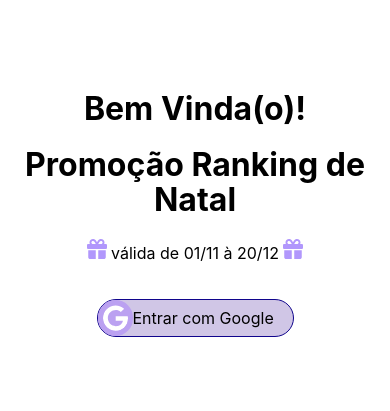
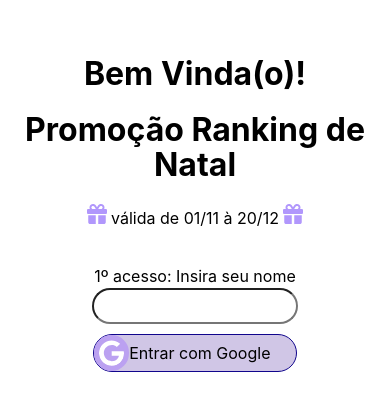
Before and after one commit to davi011205/rankingClientes, a React (Vite) app in the folder rankingDeClientes/: page / in a window 390 px wide. Shown: the part 219-630 px from the top of the page. Built offline with nearby package versions, Linux system fonts and the light colour scheme; no server answers.

Commit message:
alterações no login e tabela
usuario coloca o nome no login
tabela pode ser atualizada pelo usuario

```diff
--- a/rankingDeClientes/src/componentes/HomeCliente/home.css
+++ b/rankingDeClientes/src/componentes/HomeCliente/home.css
@@ -67,6 +67,18 @@
 
         table {
 
+            caption {
+                text-align: right;
+
+                svg {
+                    width: 20px;
+                    padding: 0;
+                }
+
+                svg:hover {
+                    animation: rotation linear 2s;
+                }
+            }
             tbody {
                 tr:nth-child(odd) {
                     background-color: var(--corHover);
@@ -90,3 +102,12 @@
         }
     }
 }
+
+@keyframes rotation {
+    0% {
+		transform: rotate(0);
+	}
+	100% {
+		transform: rotate(360deg);
+	}
+}
--- a/rankingDeClientes/src/componentes/HomeCliente/home.jsx
+++ b/rankingDeClientes/src/componentes/HomeCliente/home.jsx
@@ -11,6 +11,22 @@ const HomeCliente = () => {
   const [rankingClientes, setRankingClientes] = useState([]);
   const auth = getAuth();
   const navigate = useNavigate();
+
+  // Carregar e organizar ranking de todos os clientes
+  const fetchRankingClientes = async () => {
+    const clientesSnapshot = await getDocs(collection(db, 'clientes'));
+    const clientesData = clientesSnapshot.docs.map((doc) => {
+      const data = doc.data();
+      return {
+        nome: data.nome,
+        pontosTotais: data.pontosTotais || 0, // Usando o campo pontosTotais
+      };
+    });
+
+    // Ordena clientes por pontos em ordem decrescente
+    clientesData.sort((a, b) => b.pontosTotais - a.pontosTotais);
+    setRankingClientes(clientesData.slice(0, 10)); // Atualiza o estado com o ranking de clientes limitando a 10
+  };
 
 
   // Carregar histórico do cliente logado
@@ -44,22 +60,7 @@ const HomeCliente = () => {
 
   // Carregar e organizar ranking de todos os clientes
   useEffect(() => {
-    const fetchRankingClientes = async () => {
-      const clientesSnapshot = await getDocs(collection(db, 'clientes'));
-      const clientesData = clientesSnapshot.docs.map((doc) => {
-        const data = doc.data();
-        return {
-          nome: data.nome,
-          pontosTotais: data.pontosTotais || 0, // Usando o campo pontosTotais
-        };
-      });
-
-      // Ordena clientes por pontos em ordem decrescente
-      clientesData.sort((a, b) => b.pontosTotais - a.pontosTotais);
-      setRankingClientes(clientesData.slice(0, 10)); // Atualiza o estado com o ranking de clientes limitando a 10
-    };
-
-    fetchRankingClientes(); // Chama a função para buscar o ranking
+    fetchRankingClientes();
   }, []);
 
   const handleLogout = async () => {
@@ -116,6 +117,7 @@ const HomeCliente = () => {
         <div className="ranking">
           <h3>Ranking de Clientes</h3>
           <table>
+            <caption onClick={fetchRankingClientes}><svg xmlns="http://www.w3.org/2000/svg" viewBox="0 0 512 512"><path fill="#B197FC" d="M463.5 224l8.5 0c13.3 0 24-10.7 24-24l0-128c0-9.7-5.8-18.5-14.8-22.2s-19.3-1.7-26.2 5.2L413.4 96.6c-87.6-86.5-228.7-86.2-315.8 1c-87.5 87.5-87.5 229.3 0 316.8s229.3 87.5 316.8 0c12.5-12.5 12.5-32.8 0-45.3s-32.8-12.5-45.3 0c-62.5 62.5-163.8 62.5-226.3 0s-62.5-163.8 0-226.3c62.2-62.2 162.7-62.5 225.3-1L327 183c-6.9 6.9-8.9 17.2-5.2 26.2s12.5 14.8 22.2 14.8l119.5 0z"/></svg></caption>
             <thead>
               <tr>
                 <th>Posição</th>
--- a/rankingDeClientes/src/componentes/Login/login.css
+++ b/rankingDeClientes/src/componentes/Login/login.css
@@ -22,13 +22,42 @@
             }
         }
 
+        .login {
+            /* border: 2px solid red; */
+            display: flex;
+            flex-direction: column;
+            gap: 10px;
+            align-items: center;
+
+
+            .nomeCliente {
+                display: flex;
+                flex-direction: column;
+                align-items: center;
+                width: 100%;
+
+                label {
+                    width: 100%;
+                }
+
+                input {
+                    padding: 0 ;
+                    width: 100%;
+                    height: 2rem;
+                    background-color: var(--corFundo);
+                    color: var(--corTexto);
+                    border-radius: 20px;
+
+                }
+            }
+
             .button {
                 border: 1px solid var(--corDetalhes);
                 border-radius: 20px;
                 display: flex;
                 align-items: center;
                 background-color: var(--corHover);
-            width: 50%;
+                width: 100%;
                 cursor: pointer;
 
                 svg {
@@ -38,6 +67,6 @@
                     padding: 5px;
                 }
             }
-
         }
     }
+}
--- a/rankingDeClientes/src/componentes/Login/login.jsx
+++ b/rankingDeClientes/src/componentes/Login/login.jsx
@@ -1,7 +1,7 @@
 import React, { useState } from 'react';
 import { auth, db } from '../scripts/firebaseConfig'; // Certifique-se de importar o auth e db
 import { getAuth, signInWithPopup, GoogleAuthProvider } from 'firebase/auth';
-import { doc, setDoc, getDoc } from 'firebase/firestore'; // Importa funções do Firestore
+import { doc, setDoc, getDoc, updateDoc } from 'firebase/firestore'; // Importa funções do Firestore
 import { useNavigate } from 'react-router-dom';
 import './login.css';
 const emailAdm1 = import.meta.env.VITE_EMAIL_ADM1;
@@ -10,6 +10,7 @@ const emailAdm2 = import.meta.env.VITE_EMAIL_ADM2;
 const Login = () => {
   const navigate = useNavigate();
   const [error, setError] = useState('');
+  const [nome, setNome] = useState('');
 
   const handleGoogleLogin = async () => {
     const auth = getAuth();
@@ -19,9 +20,6 @@ const Login = () => {
       const result = await signInWithPopup(auth, provider);
       const user = result.user;
       const email = user.email;
-
-      // Extrai o nome do email (parte antes do @)
-      const nome = email.split('@')[0];
 
       // Referência ao documento do usuário no Firestore
       const userDocRef = doc(db, 'clientes', user.uid);
@@ -33,8 +31,14 @@ const Login = () => {
         await setDoc(userDocRef, {
           nome: nome,
           pontosTotais: 0,
-          pontos: [], // Inicializa o array de pontos
+          pontos: [],  // Inicializa o array de pontos
+          email: email,
         });
+      }  else {
+        // Atualiza o nome apenas se o campo nome estiver preenchido
+        if (nome) {
+          await updateDoc(userDocRef, { nome: nome });
+        }
       }
 
       // Verifica se o email corresponde ao administrador e redireciona para a rota apropriada
@@ -59,9 +63,15 @@ const Login = () => {
           <svg style={{width: '20px', marginLeft: '4px'}} xmlns="http://www.w3.org/2000/svg" viewBox="0 0 512 512"><path fill="#B197FC" d="M190.5 68.8L225.3 128l-1.3 0-72 0c-22.1 0-40-17.9-40-40s17.9-40 40-40l2.2 0c14.9 0 28.8 7.9 36.3 20.8zM64 88c0 14.4 3.5 28 9.6 40L32 128c-17.7 0-32 14.3-32 32l0 64c0 17.7 14.3 32 32 32l448 0c17.7 0 32-14.3 32-32l0-64c0-17.7-14.3-32-32-32l-41.6 0c6.1-12 9.6-25.6 9.6-40c0-48.6-39.4-88-88-88l-2.2 0c-31.9 0-61.5 16.9-77.7 44.4L256 85.5l-24.1-41C215.7 16.9 186.1 0 154.2 0L152 0C103.4 0 64 39.4 64 88zm336 0c0 22.1-17.9 40-40 40l-72 0-1.3 0 34.8-59.2C329.1 55.9 342.9 48 357.8 48l2.2 0c22.1 0 40 17.9 40 40zM32 288l0 176c0 26.5 21.5 48 48 48l144 0 0-224L32 288zM288 512l144 0c26.5 0 48-21.5 48-48l0-176-192 0 0 224z"/></svg>
         </span>
       </div>
-      <div className="button" onClick={handleGoogleLogin}>
+      <div className="login">
+        <div className='nomeCliente'>
+          <label htmlFor="nome">1º acesso: Insira seu nome</label>
+          <input type="text" name="nome" id="nome" value={nome} onChange={(e) => setNome(e.target.value)} />
+        </div>
+        <div className='button' onClick={handleGoogleLogin}>
           <svg xmlns="http://www.w3.org/2000/svg" viewBox="0 0 488 512"><path fill="#ffffff" d="M488 261.8C488 403.3 391.1 504 248 504 110.8 504 0 393.2 0 256S110.8 8 248 8c66.8 0 123 24.5 166.3 64.9l-67.5 64.9C258.5 52.6 94.3 116.6 94.3 256c0 86.5 69.1 156.6 153.7 156.6 98.2 0 135-70.4 140.8-106.9H248v-85.3h236.1c2.3 12.7 3.9 24.9 3.9 41.4z"/></svg>
           Entrar com Google
+        </div>
       </div>
       {error && <p className="error">{error}</p>}
     </div>
```
Lines whose indentation alone changed are shown as unchanged.
